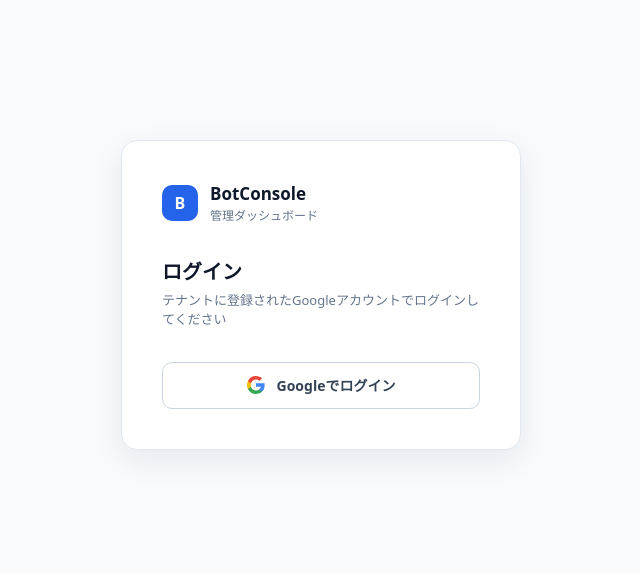
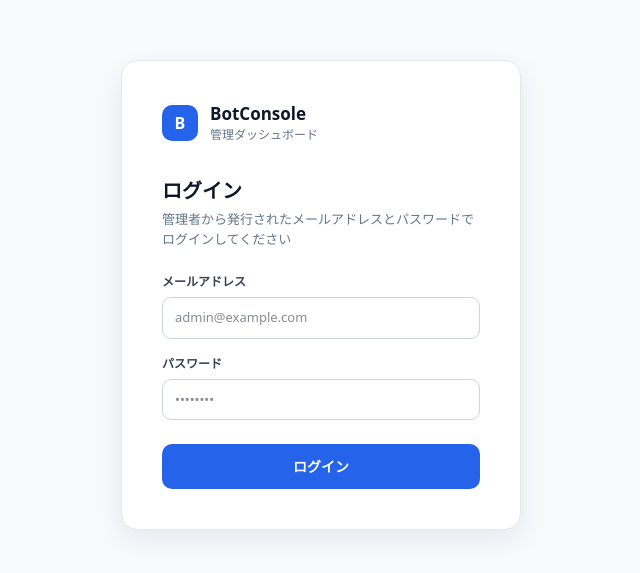
Before and after one commit to shintairiku/Site-LLM-Bot, a Next.js app in the folder platform/: page /login in a window 1280 px wide. Shown: the part 105-678 px from the top of the page, without its empty margins (319-959 px from the left). Built offline with nearby package versions, Linux system fonts and the light colour scheme.

Commit message:
Google OAuthの廃止、パスワードを手動で用意する方式に変更

```diff
--- /dev/null
+++ b/platform/app/login/LoginFormGoogle.tsx
@@ -0,0 +1,72 @@
+"use client";
+
+import { useState } from "react";
+import { useSearchParams } from "next/navigation";
+import { createClient } from "@/lib/supabase/client";
+
+const errorMessages: Record<string, string> = {
+  unauthorized: "このGoogleアカウントはアクセス権がありません。管理者にお問い合わせください。",
+  auth_failed: "認証に失敗しました。もう一度お試しください。",
+  missing_code: "認証コードが取得できませんでした。もう一度お試しください。",
+};
+
+export default function LoginForm() {
+  const searchParams = useSearchParams();
+  const callbackError = searchParams.get("error");
+  const [loading, setLoading] = useState(false);
+  const [error, setError] = useState<string | null>(
+    callbackError ? (errorMessages[callbackError] ?? "ログインに失敗しました。") : null
+  );
+
+  async function handleGoogleLogin() {
+    setLoading(true);
+    setError(null);
+
+    const supabase = createClient();
+    const { error } = await supabase.auth.signInWithOAuth({
+      provider: "google",
+      options: {
+        redirectTo: `${location.origin}/auth/callback`,
+      },
+    });
+
+    if (error) {
+      setError("ログインに失敗しました。もう一度お試しください。");
+      setLoading(false);
+    }
+  }
+
+  return (
+    <>
+      {error && (
+        <div
+          className="text-[13px] px-4 py-3 rounded-[9px] mb-4"
+          style={{ background: "#fee2e2", color: "var(--red)" }}
+        >
+          {error}
+        </div>
+      )}
+
+      <button
+        onClick={handleGoogleLogin}
+        disabled={loading}
+        className="w-full flex items-center justify-center gap-3 py-3 rounded-[10px] text-[14px] font-semibold"
+        style={{
+          background: "#fff",
+          border: "1px solid var(--gray-300)",
+          color: "var(--gray-700)",
+          opacity: loading ? 0.7 : 1,
+          cursor: loading ? "not-allowed" : "pointer",
+        }}
+      >
+        <svg width="18" height="18" viewBox="0 0 18 18" fill="none">
+          <path d="M17.64 9.2c0-.637-.057-1.251-.164-1.84H9v3.481h4.844a4.14 4.14 0 0 1-1.796 2.716v2.259h2.908c1.702-1.567 2.684-3.875 2.684-6.615z" fill="#4285F4"/>
+          <path d="M9 18c2.43 0 4.467-.806 5.956-2.184l-2.908-2.259c-.806.54-1.837.86-3.048.86-2.344 0-4.328-1.584-5.036-3.711H.957v2.332A8.997 8.997 0 0 0 9 18z" fill="#34A853"/>
+          <path d="M3.964 10.706A5.41 5.41 0 0 1 3.682 9c0-.593.102-1.17.282-1.706V4.962H.957A8.996 8.996 0 0 0 0 9c0 1.452.348 2.827.957 4.038l3.007-2.332z" fill="#FBBC05"/>
+          <path d="M9 3.58c1.321 0 2.508.454 3.44 1.345l2.582-2.58C13.463.891 11.426 0 9 0A8.997 8.997 0 0 0 .957 4.962L3.964 7.294C4.672 5.163 6.656 3.58 9 3.58z" fill="#EA4335"/>
+        </svg>
+        {loading ? "ログイン中..." : "Googleでログイン"}
+      </button>
+    </>
+  );
+}
--- /dev/null
+++ b/platform/app/login/LoginFormPassword.tsx
@@ -0,0 +1,130 @@
+"use client";
+
+import { useState } from "react";
+import { useRouter } from "next/navigation";
+import { createClient } from "@/lib/supabase/client";
+
+export default function LoginFormPassword() {
+  const router = useRouter();
+  const [email, setEmail] = useState("");
+  const [password, setPassword] = useState("");
+  const [loading, setLoading] = useState(false);
+  const [error, setError] = useState<string | null>(null);
+
+  async function handleLogin(e: React.FormEvent) {
+    e.preventDefault();
+    setLoading(true);
+    setError(null);
+
+    const supabase = createClient();
+
+    const { error: signInError } = await supabase.auth.signInWithPassword({
+      email,
+      password,
+    });
+
+    if (signInError) {
+      setError("メールアドレスまたはパスワードが正しくありません。");
+      setLoading(false);
+      return;
+    }
+
+    // tenant_membersに登録されているか確認
+    const { data: member } = await supabase
+      .from("tenant_members")
+      .select("tenant_id")
+      .eq("email", email)
+      .single();
+
+    if (!member) {
+      await supabase.auth.signOut();
+      setError("このアカウントはアクセス権がありません。管理者にお問い合わせください。");
+      setLoading(false);
+      return;
+    }
+
+    router.push("/prompt");
+    router.refresh();
+  }
+
+  return (
+    <form onSubmit={handleLogin}>
+      {error && (
+        <div
+          className="text-[13px] px-4 py-3 rounded-[9px] mb-4"
+          style={{ background: "#fee2e2", color: "var(--red)" }}
+        >
+          {error}
+        </div>
+      )}
+
+      <div className="mb-4">
+        <label
+          className="block text-[12px] font-semibold mb-[6px]"
+          style={{ color: "var(--gray-700)" }}
+        >
+          メールアドレス
+        </label>
+        <input
+          type="email"
+          required
+          value={email}
+          onChange={(e) => setEmail(e.target.value)}
+          className="w-full rounded-[9px] px-3 py-[10px] text-[13px]"
+          style={{ border: "1px solid var(--gray-300)", fontFamily: "inherit" }}
+          placeholder="admin@example.com"
+          onFocus={(e) => {
+            e.currentTarget.style.outline = "none";
+            e.currentTarget.style.borderColor = "var(--blue-500)";
+            e.currentTarget.style.boxShadow = "0 0 0 3px var(--blue-100)";
+          }}
+          onBlur={(e) => {
+            e.currentTarget.style.borderColor = "var(--gray-300)";
+            e.currentTarget.style.boxShadow = "none";
+          }}
+        />
+      </div>
+
+      <div className="mb-6">
+        <label
+          className="block text-[12px] font-semibold mb-[6px]"
+          style={{ color: "var(--gray-700)" }}
+        >
+          パスワード
+        </label>
+        <input
+          type="password"
+          required
+          value={password}
+          onChange={(e) => setPassword(e.target.value)}
+          className="w-full rounded-[9px] px-3 py-[10px] text-[13px]"
+          style={{ border: "1px solid var(--gray-300)", fontFamily: "inherit" }}
+          placeholder="••••••••"
+          onFocus={(e) => {
+            e.currentTarget.style.outline = "none";
+            e.currentTarget.style.borderColor = "var(--blue-500)";
+            e.currentTarget.style.boxShadow = "0 0 0 3px var(--blue-100)";
+          }}
+          onBlur={(e) => {
+            e.currentTarget.style.borderColor = "var(--gray-300)";
+            e.currentTarget.style.boxShadow = "none";
+          }}
+        />
+      </div>
+
+      <button
+        type="submit"
+        disabled={loading}
+        className="w-full py-3 rounded-[10px] text-[14px] font-semibold"
+        style={{
+          background: loading ? "var(--gray-300)" : "var(--blue-600)",
+          color: "#fff",
+          cursor: loading ? "not-allowed" : "pointer",
+          border: "none",
+        }}
+      >
+        {loading ? "ログイン中..." : "ログイン"}
+      </button>
+    </form>
+  );
+}
--- a/platform/app/login/page.tsx
+++ b/platform/app/login/page.tsx
@@ -1,5 +1,4 @@
-import { Suspense } from "react";
-import LoginForm from "./LoginForm";
+import LoginFormPassword from "./LoginFormPassword";
 
 export default function LoginPage() {
   return (
@@ -31,13 +30,11 @@
         <h1 className="text-[20px] font-bold mb-1" style={{ color: "var(--gray-900)" }}>
           ログイン
         </h1>
-        <p className="text-[13px] mb-8" style={{ color: "var(--gray-500)" }}>
-          テナントに登録されたGoogleアカウントでログインしてください
+        <p className="text-[13px] mb-6" style={{ color: "var(--gray-500)" }}>
+          管理者から発行されたメールアドレスとパスワードでログインしてください
         </p>
 
-        <Suspense>
-          <LoginForm />
-        </Suspense>
+        <LoginFormPassword />
       </div>
     </div>
   );
```
